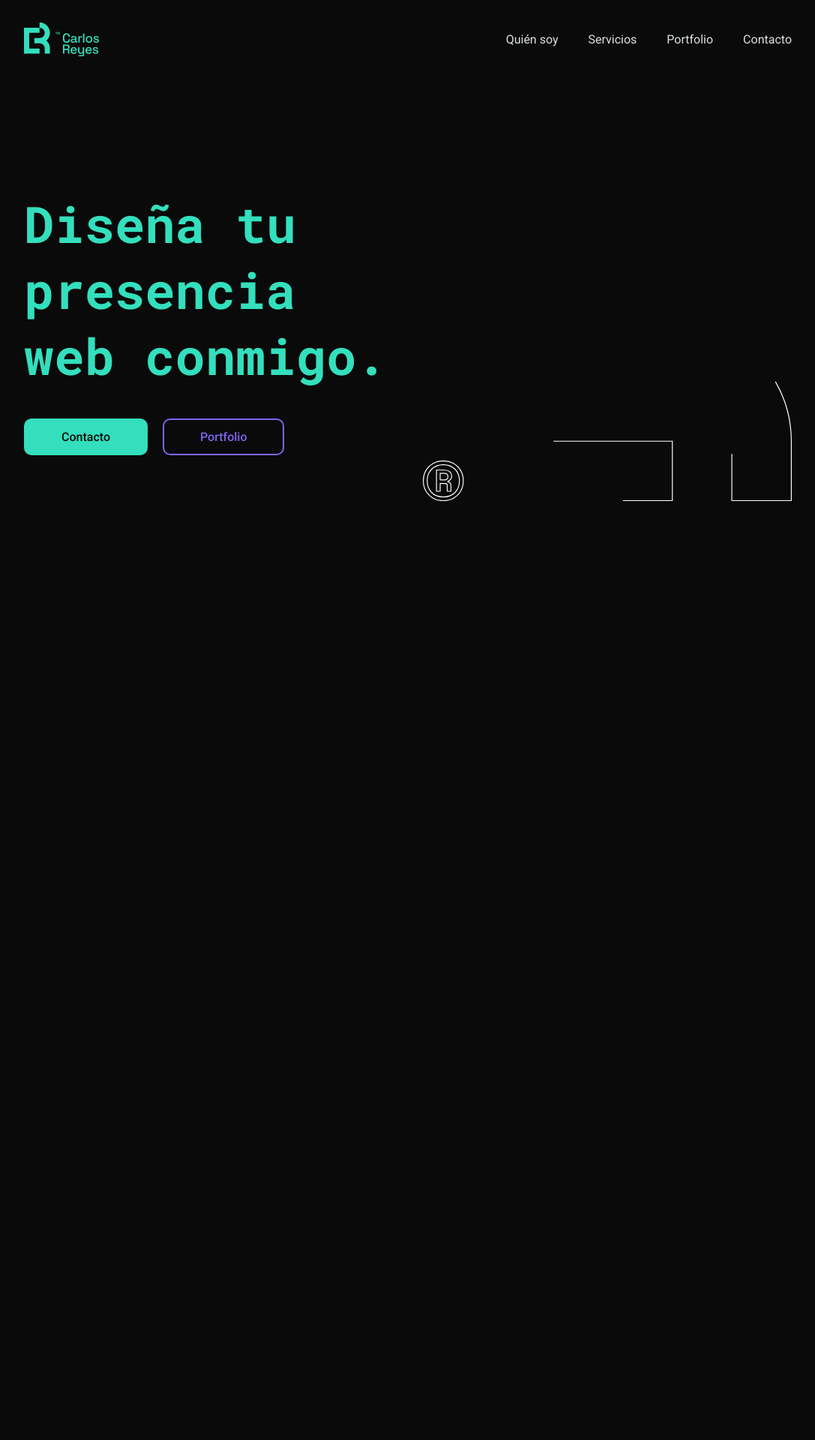
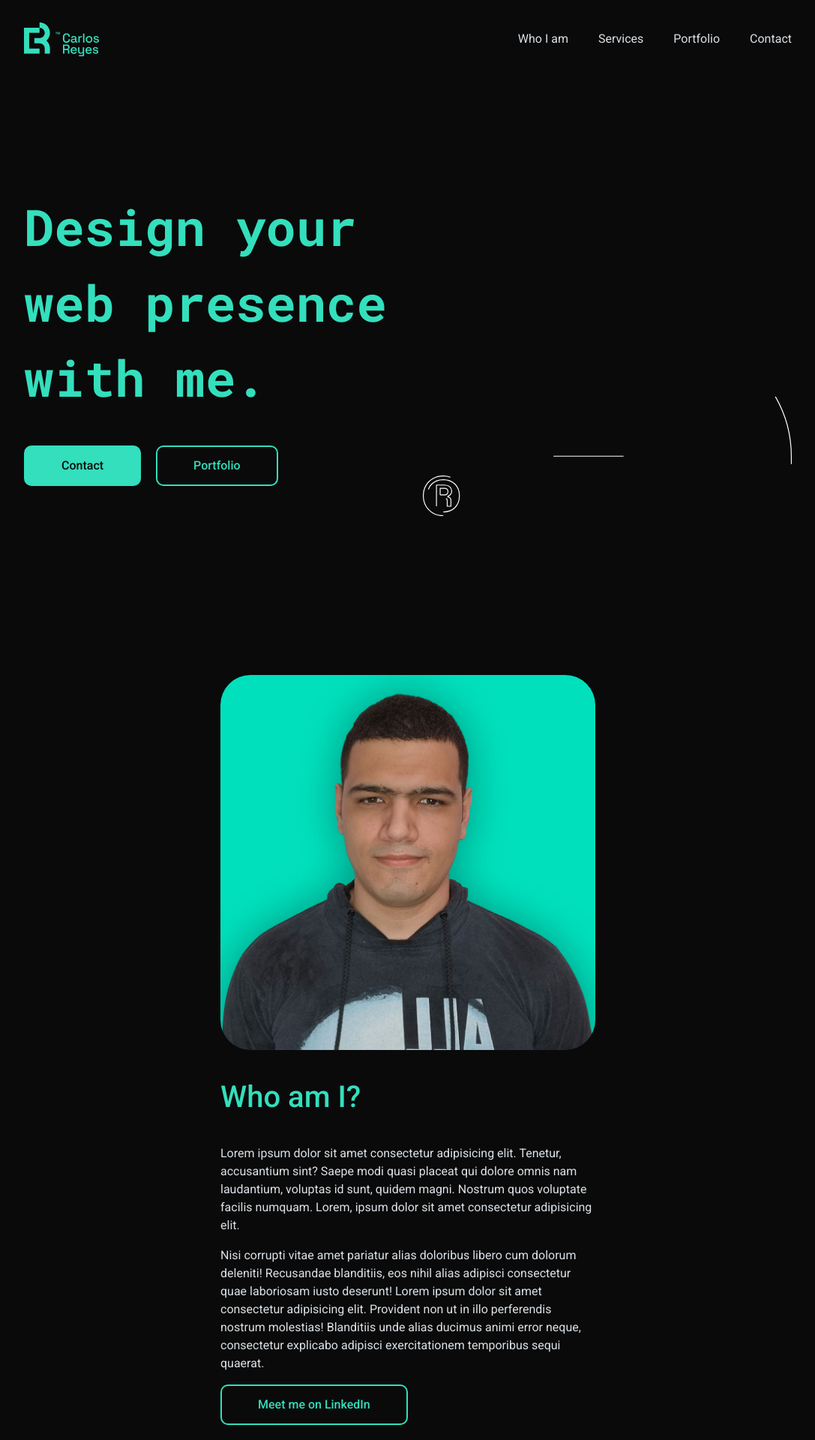
Before and after one commit to carlosreyesweb/carlosreyesweb.com, a React (Vite) app: page / in a window 1280 px wide. Shown: the top 1920 px of the page at 75% size, without its empty margins (96-1183 px from the left). Before the commit the page ends 800 px from the top, so only its background shows below. Built offline with nearby package versions, Linux system fonts and the light colour scheme.

Commit message:
backup commit

```diff
--- a/src/App.tsx
+++ b/src/App.tsx
@@ -1,9 +1,13 @@
 import Header from './components/header/header.component'
+import Me from './components/me/me.component'
 
 export default function App() {
   return (
     <>
       <Header />
+      <main>
+        <Me />
+      </main>
     </>
   )
 }
--- a/src/components/header/header.component.module.css
+++ b/src/components/header/header.component.module.css
@@ -1,7 +1,7 @@
 .container {
   position: relative;
   min-height: 100vh;
-  padding: 100px 10% 40px;
+  padding-top: 100px;
   display: flex;
   flex-flow: column nowrap;
   align-items: center;
@@ -20,16 +20,6 @@
   margin: 0;
   text-align: center;
   color: var(--primary-02);
-  animation: show 1s linear;
-}
-
-@keyframes show {
-  from {
-    opacity: 0;
-  }
-  to {
-    opacity: 1;
-  }
 }
 
 .linksContainer {
--- a/src/components/header/header.component.tsx
+++ b/src/components/header/header.component.tsx
@@ -9,13 +9,13 @@ export default function Header(props: HeaderProps) {
     <header className={styles.container}>
       <Navbar />
       <div className={styles.leftBox}>
-        <h1 className={styles.title}>Diseña tu presencia web conmigo.</h1>
+        <h1 className={styles.title}>Design your web presence with me.</h1>
         <nav className={styles.linksContainer}>
           <ButtonLink variant="main" href="#contact">
-            Contacto
+            Contact
           </ButtonLink>
           <ButtonLink
-            variant="secondary-regular"
+            variant="main-regular"
             href="https://behance.net/carlosreyesweb"
             target="_blank"
             rel="noopener noreferrer"
--- /dev/null
+++ b/src/components/me/me.component.module.css
@@ -0,0 +1,19 @@
+.container {
+  display: grid;
+  grid-template-columns: repeat(auto-fit, minmax(250px, 500px));
+  gap: 0 10%;
+  justify-content: center;
+  align-items: center;
+  margin-top: 100px;
+  margin-bottom: 100px;
+}
+
+.title {
+  color: var(--primary-02);
+}
+
+.picture {
+  display: block;
+  width: 100%;
+  border-radius: 40px;
+}
--- /dev/null
+++ b/src/components/me/me.component.tsx
@@ -0,0 +1,49 @@
+import { motion } from 'framer-motion'
+import profilePic from '../../assets/me.jpg'
+import ButtonLink from '../button-link/button-link.component'
+import styles from './me.component.module.css'
+
+interface MeProps {}
+export default function Me(props: MeProps) {
+  return (
+    <section id="me" className={styles.container}>
+      <motion.img
+        src={profilePic}
+        alt="Carlos Reyes Picture"
+        className={styles.picture}
+        initial={{ opacity: 0, y: 120 }}
+        whileInView={{
+          opacity: 1,
+          y: 0,
+        }}
+      />
+      <article className={styles.article}>
+        <h2 className={styles.title}>Who am I?</h2>
+        <p className={styles.content}>
+          Lorem ipsum dolor sit amet consectetur adipisicing elit. Tenetur,
+          accusantium sint? Saepe modi quasi placeat qui dolore omnis nam
+          laudantium, voluptas id sunt, quidem magni. Nostrum quos voluptate
+          facilis numquam. Lorem, ipsum dolor sit amet consectetur adipisicing
+          elit.
+        </p>
+        <p className={styles.content}>
+          Nisi corrupti vitae amet pariatur alias doloribus libero cum dolorum
+          deleniti! Recusandae blanditiis, eos nihil alias adipisci consectetur
+          quae laboriosam iusto deserunt! Lorem ipsum dolor sit amet consectetur
+          adipisicing elit. Provident non ut in illo perferendis nostrum
+          molestias! Blanditiis unde alias ducimus animi error neque,
+          consectetur explicabo adipisci exercitationem temporibus sequi
+          quaerat.
+        </p>
+        <ButtonLink
+          variant="main-regular"
+          href="https://linkedin.com/in/carlosreyesweb"
+          target="_blank"
+          rel="noopener noreferrer"
+        >
+          Meet me on LinkedIn
+        </ButtonLink>
+      </article>
+    </section>
+  )
+}
--- a/src/components/navbar/navbar.component.tsx
+++ b/src/components/navbar/navbar.component.tsx
@@ -23,7 +23,7 @@ export default function Navbar(props: NavbarProps) {
       <ul ref={menuRef} className={styles.menu}>
         <li className={styles.menuItem}>
           <a href="#me" className={styles.link} onClick={closeMenuOnLinkClick}>
-            Quién soy
+            Who I am
           </a>
         </li>
         <li className={styles.menuItem}>
@@ -32,7 +32,7 @@ export default function Navbar(props: NavbarProps) {
             className={styles.link}
             onClick={closeMenuOnLinkClick}
           >
-            Servicios
+            Services
           </a>
         </li>
         <li className={styles.menuItem}>
@@ -52,7 +52,7 @@ export default function Navbar(props: NavbarProps) {
             className={styles.link}
             onClick={closeMenuOnLinkClick}
           >
-            Contacto
+            Contact
           </a>
         </li>
       </ul>
--- a/src/index.css
+++ b/src/index.css
@@ -20,9 +20,11 @@
 
 body {
   margin: 0;
+  padding: 0 10%;
   font-family: 'Roboto', sans-serif;
   background-color: var(--primary-01);
   color: var(--secondary-02);
+  line-height: 1.5;
   -webkit-font-smoothing: antialiased;
   -moz-osx-font-smoothing: grayscale;
 }
@@ -34,10 +36,12 @@ code {
 
 h1 {
   font-weight: 700;
+  font-size: 3rem;
 }
 
 h2 {
   font-weight: 500;
+  font-size: 2.5rem;
 }
 
 a {
```
Also changed, not shown: src/assets/me.jpg (added).
